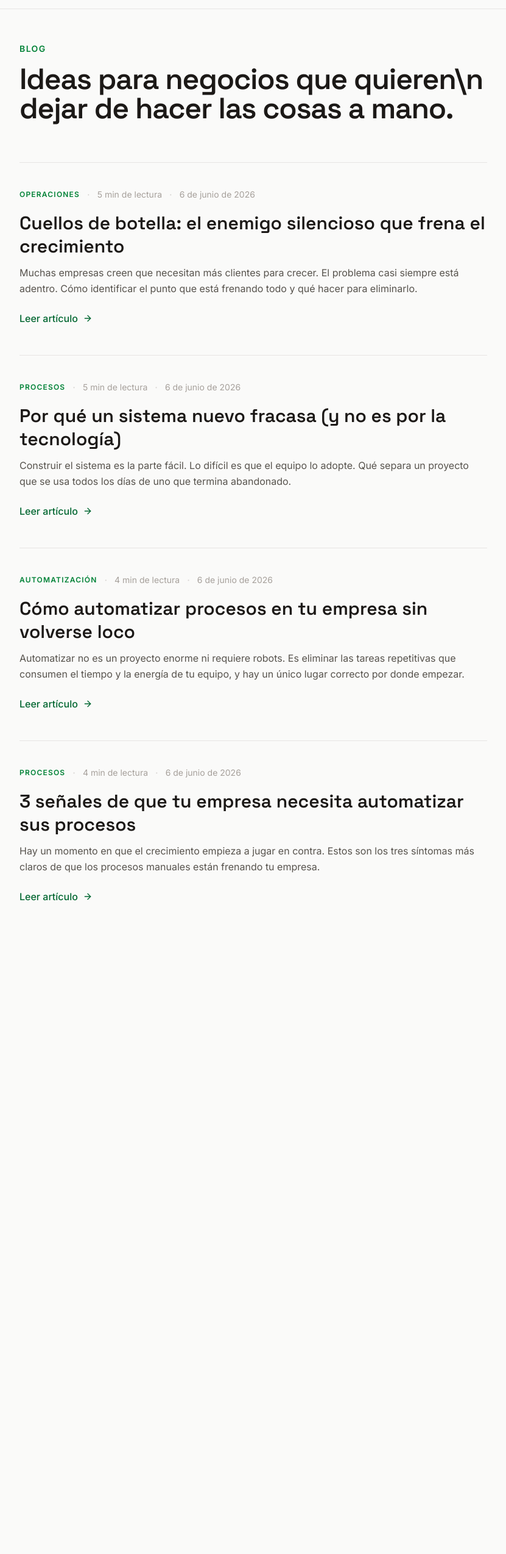
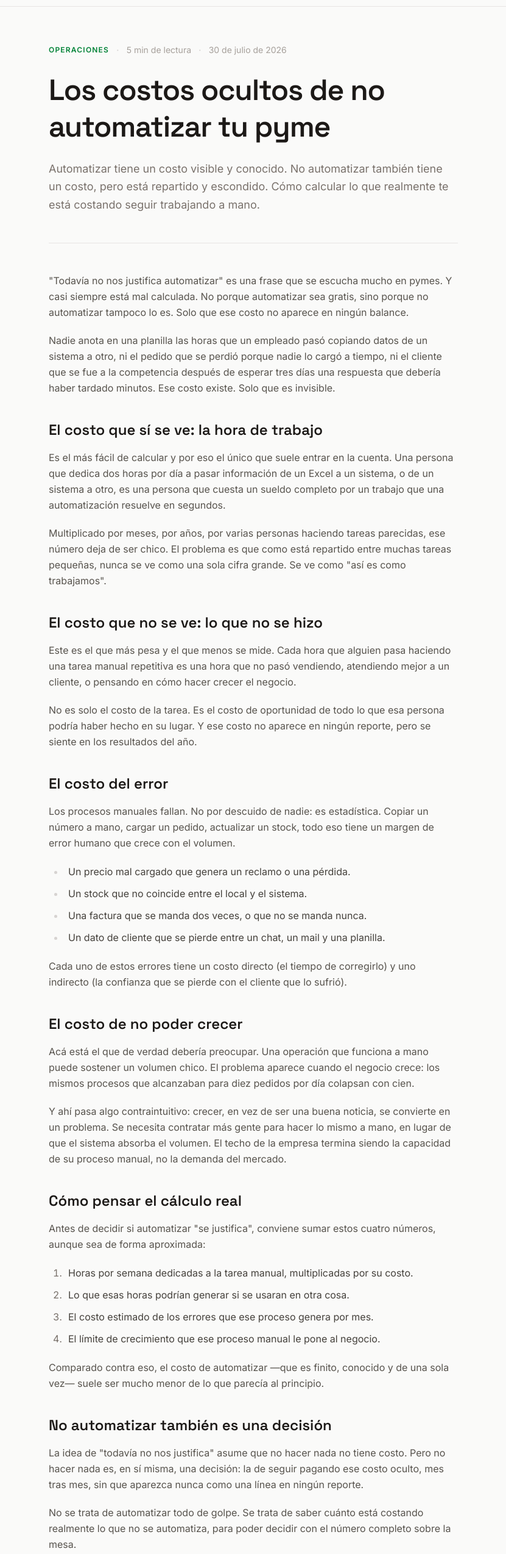
Before and after one commit to RUBRAlab/rubra, a React (Vite) app: page /blog/costos-ocultos-de-no-automatizar in a window 1280 px wide. Before the commit this address led to /blog. Shown: the part 58-2606 px from the top of the page at 61% size, without its empty margins (224-1055 px from the left). Before the commit the page ends 1636 px from the top, so only its background shows below. Built offline with nearby package versions, Linux system fonts and the light colour scheme; a web font is replaced by a local one.

Commit message:
Agrega artículo: los costos ocultos de no automatizar tu pyme

```diff
--- a/scripts/prerender-meta.mjs
+++ b/scripts/prerender-meta.mjs
@@ -55,6 +55,11 @@ const routes = [
     description: 'Cómo una pinturería de La Rioja pasó de atender solo por mostrador y WhatsApp a tener su catálogo online, pedidos automáticos y un panel para administrar todo sin depender de nadie técnico.',
   },
   {
+    path: '/blog/costos-ocultos-de-no-automatizar',
+    title: 'Los costos ocultos de no automatizar tu pyme | RUBRA',
+    description: 'Automatizar tiene un costo visible y conocido. No automatizar también tiene un costo, pero está repartido y escondido. Cómo calcular lo que realmente te está costando seguir trabajando a mano.',
+  },
+  {
     path: '/blog/cuellos-de-botella-el-enemigo-silencioso',
     title: 'Cuellos de botella: el enemigo silencioso que frena el crecimiento | RUBRA',
     description: 'Muchas empresas creen que necesitan más clientes para crecer. El problema casi siempre está adentro. Cómo identificar el punto que está frenando todo y qué hacer para eliminarlo.',
--- /dev/null
+++ b/src/blog/posts/costos-ocultos-de-no-automatizar.tsx
@@ -0,0 +1,109 @@
+import { BlogPost } from '../types'
+
+const Content = () => (
+  <article>
+    <p>
+      "Todavía no nos justifica automatizar" es una frase que se escucha mucho en pymes. Y casi
+      siempre está mal calculada. No porque automatizar sea gratis, sino porque no automatizar
+      tampoco lo es. Solo que ese costo no aparece en ningún balance.
+    </p>
+    <p>
+      Nadie anota en una planilla las horas que un empleado pasó copiando datos de un sistema a otro,
+      ni el pedido que se perdió porque nadie lo cargó a tiempo, ni el cliente que se fue a la
+      competencia después de esperar tres días una respuesta que debería haber tardado minutos.
+      Ese costo existe. Solo que es invisible.
+    </p>
+
+    <h2>El costo que sí se ve: la hora de trabajo</h2>
+    <p>
+      Es el más fácil de calcular y por eso el único que suele entrar en la cuenta. Una persona que
+      dedica dos horas por día a pasar información de un Excel a un sistema, o de un sistema a otro,
+      es una persona que cuesta un sueldo completo por un trabajo que una automatización resuelve en
+      segundos.
+    </p>
+    <p>
+      Multiplicado por meses, por años, por varias personas haciendo tareas parecidas, ese número
+      deja de ser chico. El problema es que como está repartido entre muchas tareas pequeñas, nunca
+      se ve como una sola cifra grande. Se ve como "así es como trabajamos".
+    </p>
+
+    <h2>El costo que no se ve: lo que no se hizo</h2>
+    <p>
+      Este es el que más pesa y el que menos se mide. Cada hora que alguien pasa haciendo una tarea
+      manual repetitiva es una hora que no pasó vendiendo, atendiendo mejor a un cliente, o pensando
+      en cómo hacer crecer el negocio.
+    </p>
+    <p>
+      No es solo el costo de la tarea. Es el costo de oportunidad de todo lo que esa persona podría
+      haber hecho en su lugar. Y ese costo no aparece en ningún reporte, pero se siente en los
+      resultados del año.
+    </p>
+
+    <h2>El costo del error</h2>
+    <p>
+      Los procesos manuales fallan. No por descuido de nadie: es estadística. Copiar un número a
+      mano, cargar un pedido, actualizar un stock, todo eso tiene un margen de error humano que crece
+      con el volumen.
+    </p>
+    <ul>
+      <li>Un precio mal cargado que genera un reclamo o una pérdida.</li>
+      <li>Un stock que no coincide entre el local y el sistema.</li>
+      <li>Una factura que se manda dos veces, o que no se manda nunca.</li>
+      <li>Un dato de cliente que se pierde entre un chat, un mail y una planilla.</li>
+    </ul>
+    <p>
+      Cada uno de estos errores tiene un costo directo (el tiempo de corregirlo) y uno indirecto
+      (la confianza que se pierde con el cliente que lo sufrió).
+    </p>
+
+    <h2>El costo de no poder crecer</h2>
+    <p>
+      Acá está el que de verdad debería preocupar. Una operación que funciona a mano puede sostener
+      un volumen chico. El problema aparece cuando el negocio crece: los mismos procesos que
+      alcanzaban para diez pedidos por día colapsan con cien.
+    </p>
+    <p>
+      Y ahí pasa algo contraintuitivo: crecer, en vez de ser una buena noticia, se convierte en un
+      problema. Se necesita contratar más gente para hacer lo mismo a mano, en lugar de que el sistema
+      absorba el volumen. El techo de la empresa termina siendo la capacidad de su proceso manual,
+      no la demanda del mercado.
+    </p>
+
+    <h2>Cómo pensar el cálculo real</h2>
+    <p>
+      Antes de decidir si automatizar "se justifica", conviene sumar estos cuatro números, aunque
+      sea de forma aproximada:
+    </p>
+    <ol>
+      <li>Horas por semana dedicadas a la tarea manual, multiplicadas por su costo.</li>
+      <li>Lo que esas horas podrían generar si se usaran en otra cosa.</li>
+      <li>El costo estimado de los errores que ese proceso genera por mes.</li>
+      <li>El límite de crecimiento que ese proceso manual le pone al negocio.</li>
+    </ol>
+    <p>
+      Comparado contra eso, el costo de automatizar —que es finito, conocido y de una sola vez—
+      suele ser mucho menor de lo que parecía al principio.
+    </p>
+
+    <h2>No automatizar también es una decisión</h2>
+    <p>
+      La idea de "todavía no nos justifica" asume que no hacer nada no tiene costo. Pero no hacer
+      nada es, en sí misma, una decisión: la de seguir pagando ese costo oculto, mes tras mes, sin
+      que aparezca nunca como una línea en ningún reporte.
+    </p>
+    <p>
+      No se trata de automatizar todo de golpe. Se trata de saber cuánto está costando realmente lo
+      que no se automatiza, para poder decidir con el número completo sobre la mesa.
+    </p>
+  </article>
+)
+
+export const post: BlogPost = {
+  slug: 'costos-ocultos-de-no-automatizar',
+  title: 'Los costos ocultos de no automatizar tu pyme',
+  description: 'Automatizar tiene un costo visible y conocido. No automatizar también tiene un costo, pero está repartido y escondido. Cómo calcular lo que realmente te está costando seguir trabajando a mano.',
+  date: '2026-07-30',
+  category: 'Operaciones',
+  readTime: 5,
+  content: Content,
+}
--- a/src/blog/posts/index.ts
+++ b/src/blog/posts/index.ts
@@ -10,9 +10,11 @@ import { post as casoConcil } from './concil-producto-propio'
 import { post as casoEnvases } from './catalogo-b2b-envases'
 import { post as casoPalomar } from './palomar-marin-ingenieria'
 import { post as casoAcacia } from './acacia-paisajismo'
+import { post as costosOcultos } from './costos-ocultos-de-no-automatizar'
 
 // El orden acá define el orden en el blog (primero = más reciente)
 export const posts = [
+  costosOcultos,
   casoAcacia,
   casoPalomar,
   casoEnvases,
```
